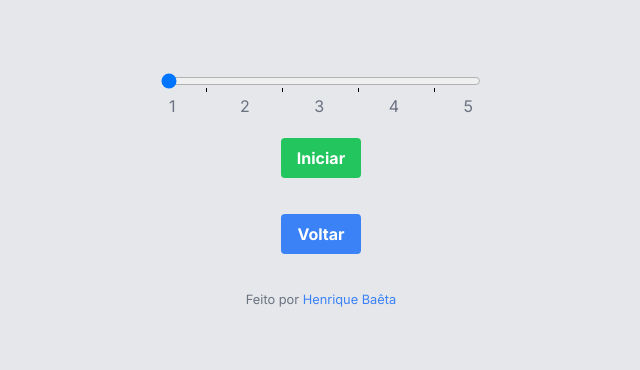
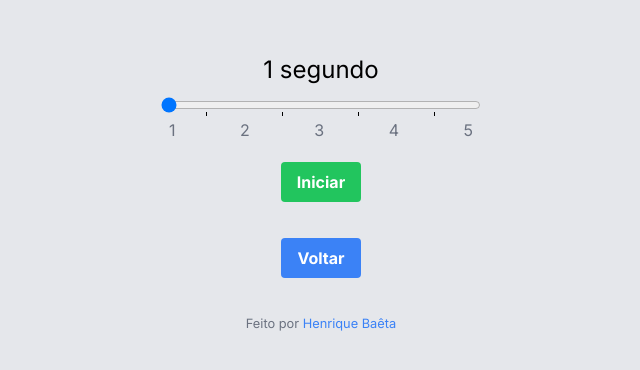
Before and after one commit to HenriqueBaetaLeite/random-arrow, a Next.js app: page /randomArrow in a window 1280 px wide. Shown: the part 208-578 px from the top of the page, without its empty margins (319-959 px from the left). Built offline with nearby package versions, Linux system fonts and the light colour scheme.

Commit message:
refactor: text segundos

```diff
--- a/src/app/components/SlideSpeed.js
+++ b/src/app/components/SlideSpeed.js
@@ -3,9 +3,9 @@ const SlideSpeed = ({ speed, setSpeed }) => {
 
   return (
     <div className="m-4 flex flex-col justify-center items-center w-3/12">
-      {/* <label htmlFor="speedRange" className="text-black text-2xl">
-        Velocidade: {speed / 1000} segundo(s)
-      </label> */}
+      <label htmlFor="speedRange" className="text-black text-2xl m-2">
+        {speed / 1000} {speed === 1000 ? "segundo" : "segundos"}
+      </label>
       <div className="relative w-full">
         <input
           id="speedRange"
```
